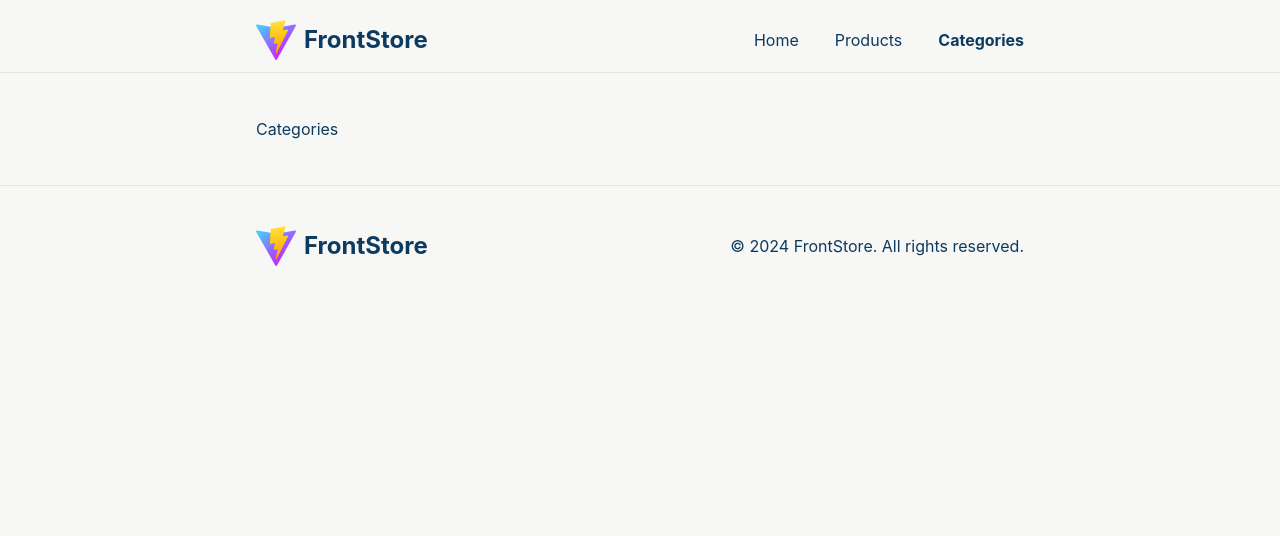
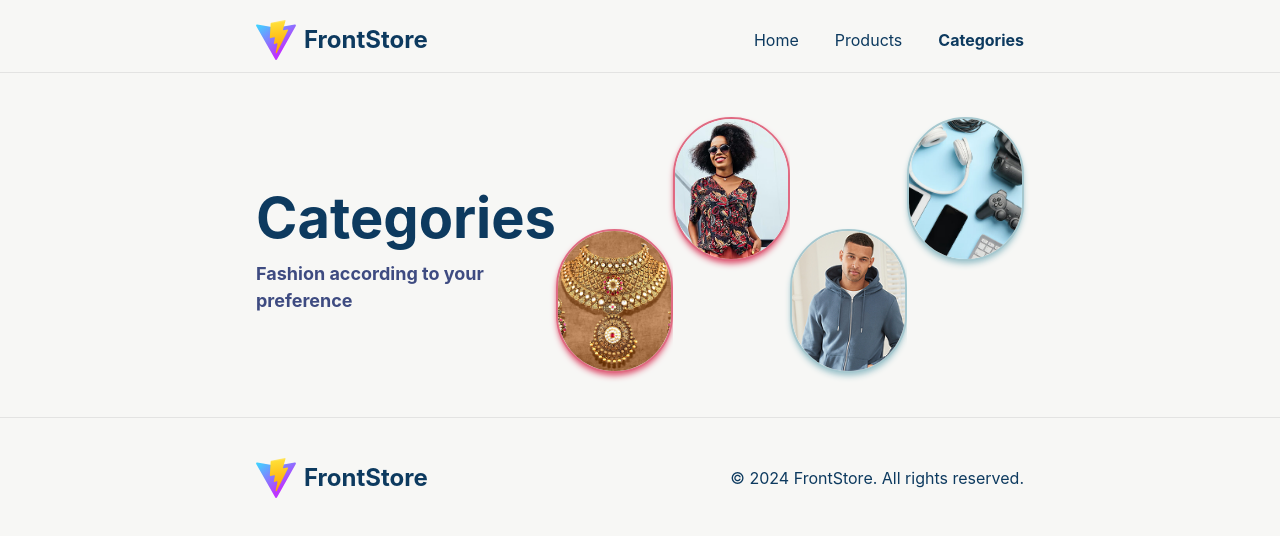
Before and after one commit to LuguiM/FrontStore, a React (Vite) app: page /FrontStore/categories in a window 1280 px wide. Shown: the top 536 px of the page. Built offline with nearby package versions, Linux system fonts and the light colour scheme.

Commit message:
Feat: Seccion hero en categorias

```diff
--- a/src/components/Circle.jsx
+++ b/src/components/Circle.jsx
@@ -10,11 +10,11 @@ const categories = [
     { key: "Accesories", img: accesories, color: "blueCircle" },
 ]
 
-export const Circle = ({ categorie = "Jewellery" }) => {
+export const Circle = ({ categorie = "Jewellery", className }) => {
 
     const circleSelected = categories.find(c => c.key === categorie);
 
     return (
-        <img src={circleSelected.img} alt={circleSelected.key} className={`circle-base ${circleSelected.color}`} />
+        <img src={circleSelected.img} alt={circleSelected.key} className={`circle-base ${circleSelected.color} ${className}`} />
     )
 }
--- a/src/pages/Categories.jsx
+++ b/src/pages/Categories.jsx
@@ -1,7 +1,9 @@
-
+import { Hero } from "../views/categories"
 
 export const Categories = () => {
   return (
-    <div>Categories</div>
+    <main>
+      <Hero />
+    </main>
   )
 }
--- /dev/null
+++ b/src/views/categories/Hero.jsx
@@ -0,0 +1,28 @@
+import { Circle } from "../../components"
+
+const categories = [
+    { name: "Jewellery", position: "items-end justify-end" },
+    { name: "WomanClothes", position: "items-start justify-start" },
+    { name: "MenClothes", position: "items-end justify-end" },
+    { name: "Accesories", position: "items-start justify-start" }
+]
+
+export const Hero = () => {
+  return (
+    <section className="flex justify-between ">
+        <div className="my-auto w-max">
+            <h1 className="text-h2">Categories</h1>
+            <h2 className="text-bodyLarge  text-ligth-purple">Fashion according to your preference</h2>
+        </div>
+        <div className="hidden lg:grid grid-cols-4  h-64 w-fit">
+            {
+                categories.map(c => (
+                    <div key={c.name} className={` flex ${c.position}`} >
+                        <Circle categorie={c.name} className="!w-[9rem] !h-[9rem] !object-cover" />
+                    </div>
+                ))
+            }
+        </div>
+    </section>
+  )
+}
--- /dev/null
+++ b/src/views/categories/index.js
@@ -0,0 +1 @@
+export * from './Hero'
```
